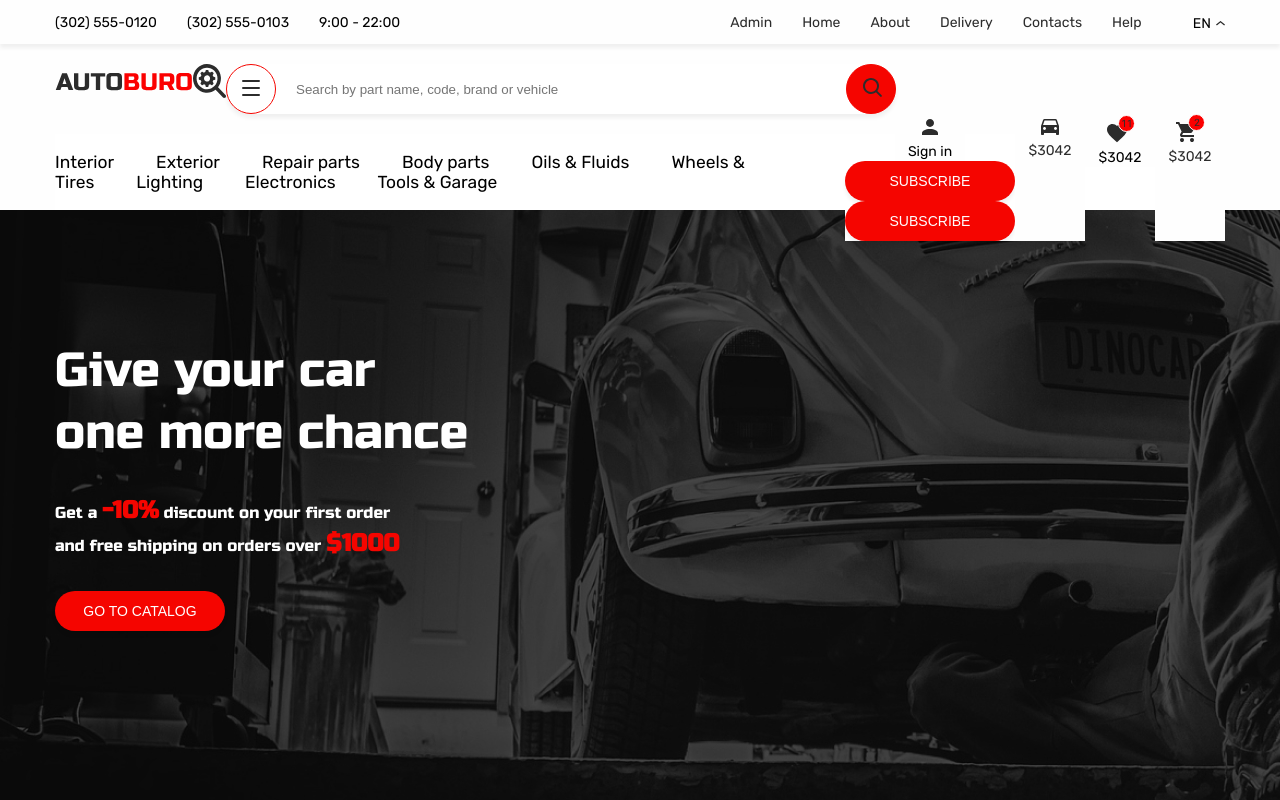
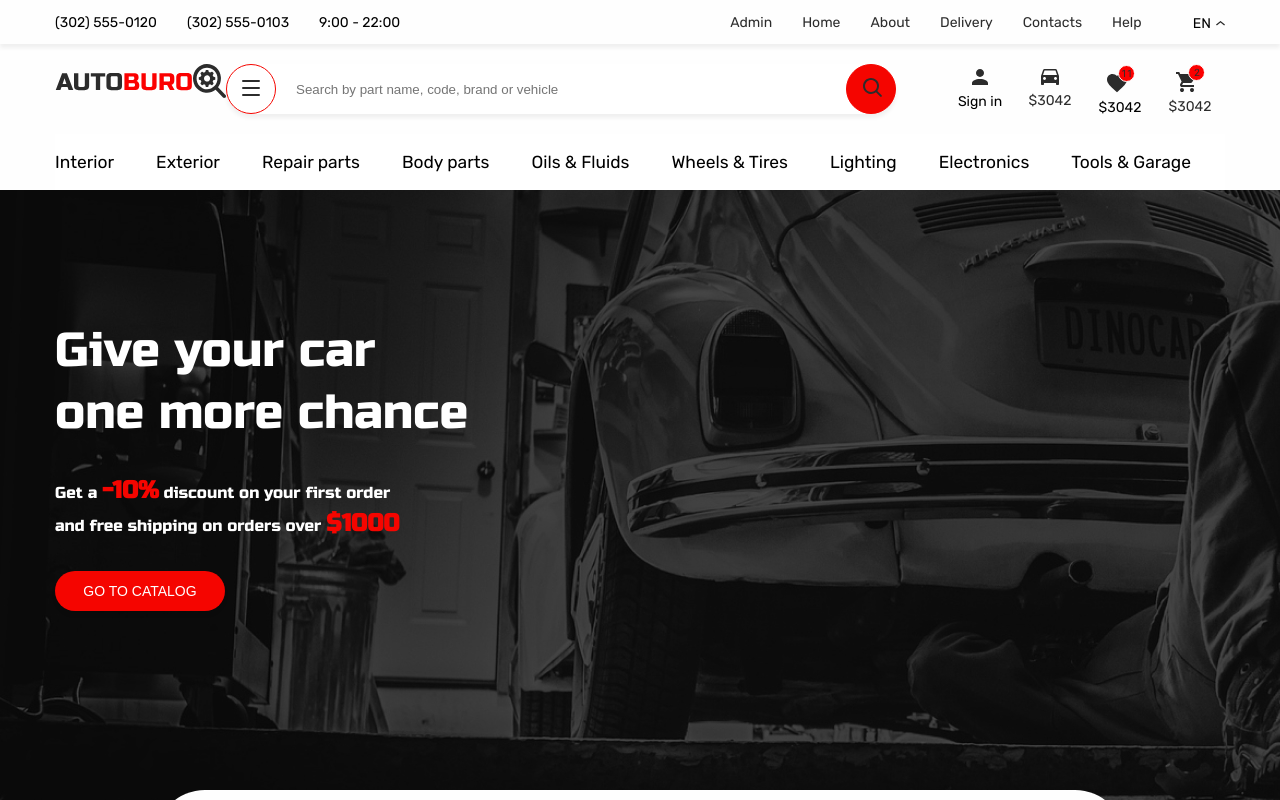
Before and after one commit to prosvitco-artur/CarBuro, a React (Create React App) app in the folder client/: page / in a window 1280 px wide. Shown: the top 800 px of the page. Built offline with nearby package versions, Linux system fonts and the light colour scheme.

Commit message:
sign in block

```diff
--- a/client/src/App.css
+++ b/client/src/App.css
@@ -484,6 +484,9 @@ footer input{
     margin: auto 0;
     cursor: pointer;
 }
+.mgt10{
+    margin-top: 10px;
+}
 
 .pointer_red svg {
     fill:#2C2C2C;
--- a/client/src/components/Header/Sidebar.jsx
+++ b/client/src/components/Header/Sidebar.jsx
@@ -39,7 +39,7 @@ const Sidebar = (props) => {
             </div>
             <div className="float_right account_bar text_center">
                 <LinckIcon icon={<SignInIcon />} type={'button'} linckAction={setSignInPopup} title={"Sign in"}>
-                <SignInBlock />
+                    <SignInBlock setCurrentModal={setSignInPopup} />
                 </LinckIcon>
                 {/*  */}
                 <LinckIcon icon={<GarageIcon />} linckAction={'/admin'} type={'link'} title={"Garage"}>
--- a/client/src/components/LinksButton/LinksButton.module.css
+++ b/client/src/components/LinksButton/LinksButton.module.css
@@ -7,3 +7,17 @@
     background-color: #FEFEFE;
     width: 70px;
 }
+
+.linksIcon{
+    position: relative;
+}
+.linksIcon div{
+    position: absolute;
+    left: -90px;
+    width: 170px;
+    padding: 50px;
+    display: none;
+}
+.linksIcon:hover div{
+    display: block;
+}
--- a/client/src/components/LinksButton/LinksIcon.jsx
+++ b/client/src/components/LinksButton/LinksIcon.jsx
@@ -5,7 +5,7 @@ import style from './LinksButton.module.css';
 const LinckIcon = ({ icon, type, linckAction, children, title }) => {
     if (type === 'button') {
         return (
-            <div>
+            <div className={style.linksIcon}>
                 <button onClick={() => linckAction('login')} className={style.button + " rubik_regular size_14 pointer_red"}>
                     {icon}
                     <p>{title}</p>
--- a/client/src/components/LinksButton/OnhoverBlocks.jsx
+++ b/client/src/components/LinksButton/OnhoverBlocks.jsx
@@ -1,18 +1,21 @@
 import React from "react";
 import { Button } from "../prototype/Button/Button";
 
-export const SignInBlock = (props) => {
+export const SignInBlock = ({setCurrentModal}) => {
+
     return (
-        <div className="background_white text_center">
+        <div className="background_white text_center box_shadow_4 blockShow">
             <Button
-                title={'subscribe'}
+                title={'Sign in'}
                 type={'red'}
                 classStyle={""}
+                click={()=>setCurrentModal('login')}
             />
             <Button
-                title={'subscribe'}
+                title={'Sign up'}
                 type={'red'}
-                classStyle={""}
+                classStyle={"mgt10"}
+                click={()=>setCurrentModal('register')}
             />
         </div>
     )
--- a/client/src/components/prototype/Button/Button.jsx
+++ b/client/src/components/prototype/Button/Button.jsx
@@ -3,10 +3,14 @@ import style from './Button.module.css';
 
 export const Button = ({ title, type, click, classStyle }) => {
 
+    let callBackClickFunk=()=> {
+        click()
+    }
+
     var typeClasses = type === 'red' ? style.colorRed : style.colorWhite;
 
     return (
-        <button className={typeClasses + " " + style.button}>
+        <button onClick={()=>callBackClickFunk()} className={typeClasses + " " + style.button + " " + classStyle}>
             {title}
         </button>
     )
```
